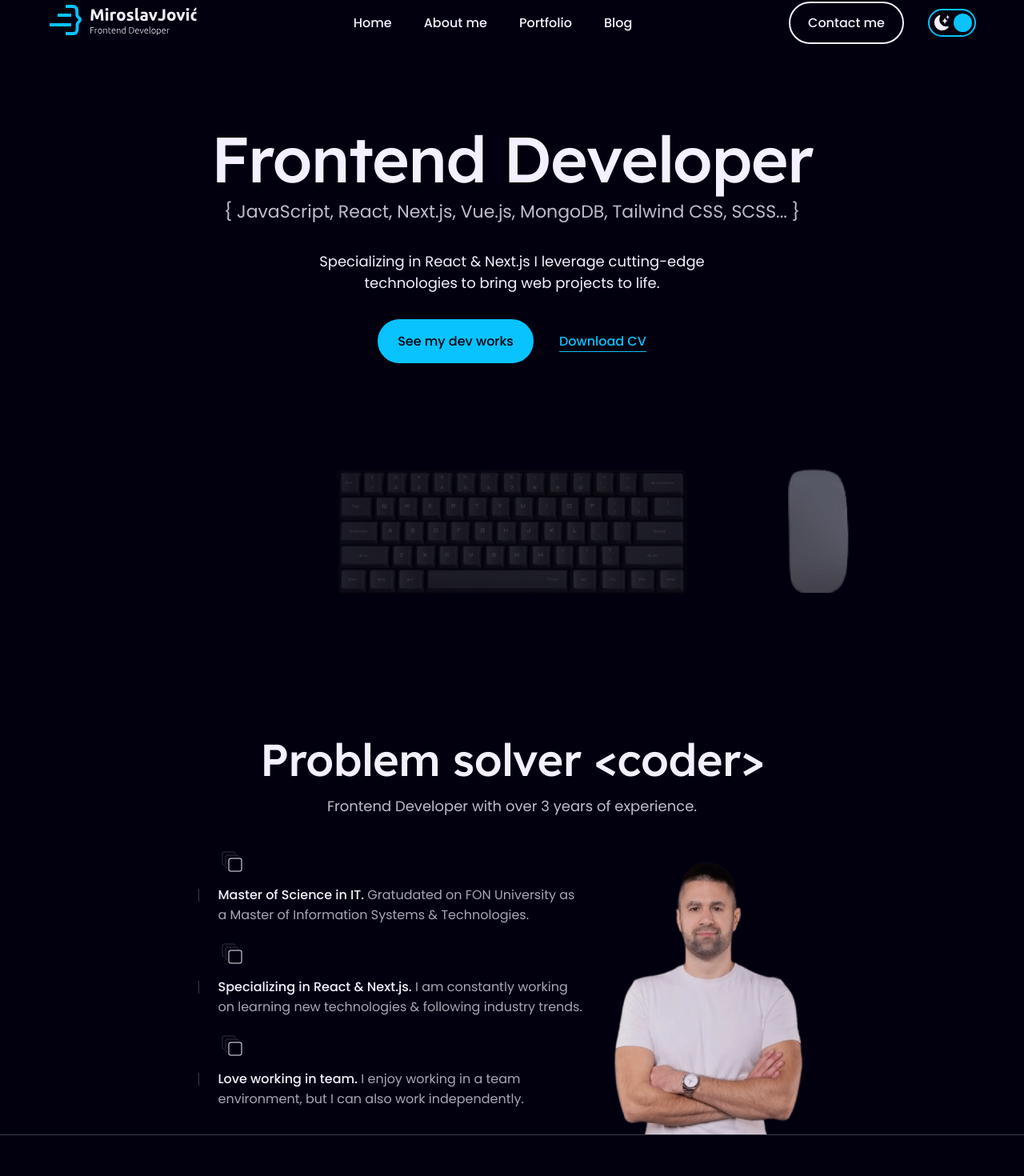
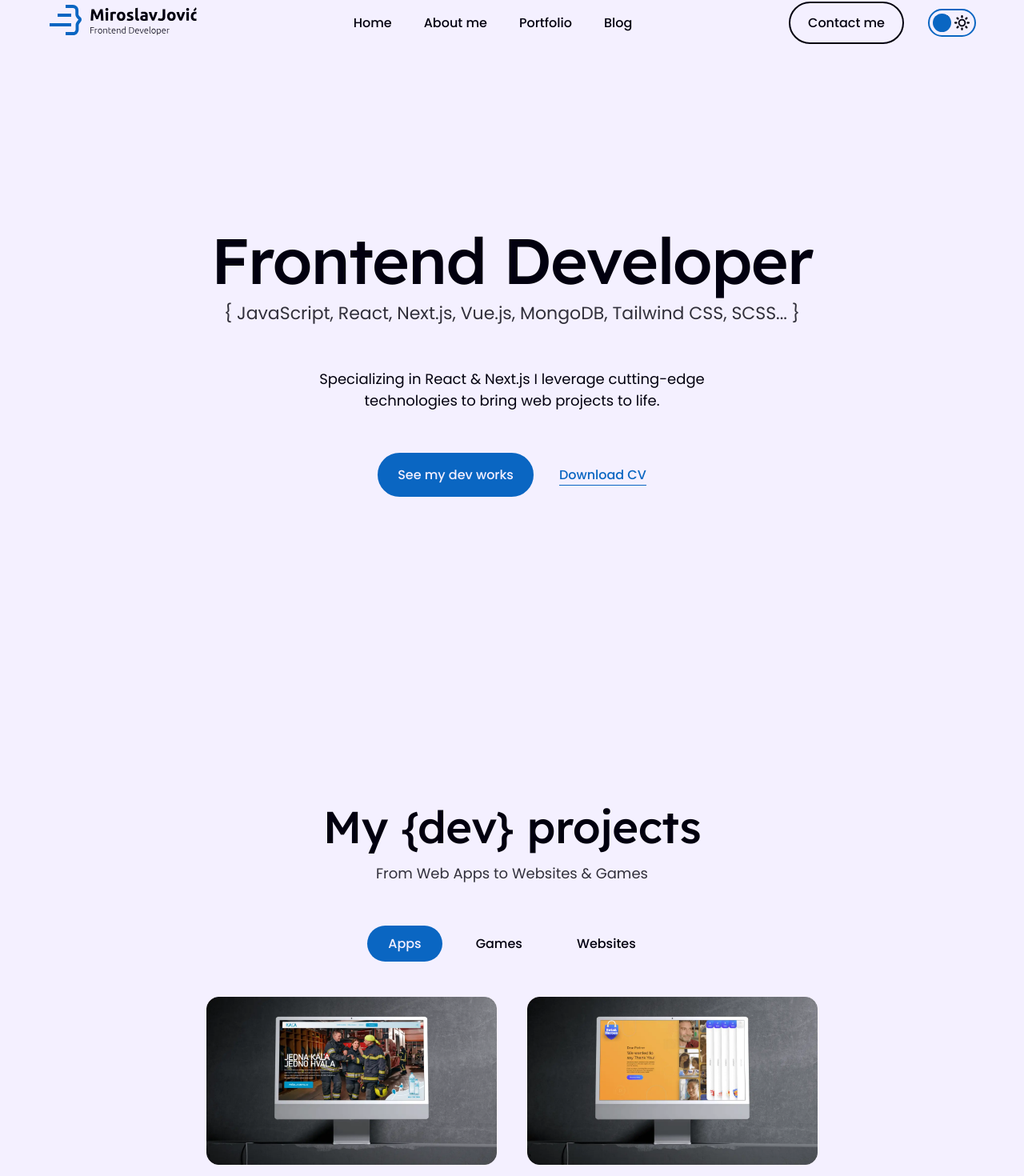
Before and after one commit to MirosBL45/jovic-dev, a Next.js app: page / in a window 1280 px wide. Shown: the part 22-1492 px from the top of the page at 80% size. Built offline with nearby package versions, Linux system fonts and the light colour scheme; no server answers.

Commit message:
landing page changes

```diff
--- a/src/app/page.js
+++ b/src/app/page.js
@@ -12,9 +12,9 @@ export default function Home() {
   return (
     <>
       <Landing />
+      <Portfolio />
       <About />
       <Technologies />
-      <Portfolio />
       <Contact />
     </>
   );
--- a/src/components/PageComponents/MiniHeadline/miniHeadline.module.css
+++ b/src/components/PageComponents/MiniHeadline/miniHeadline.module.css
@@ -1,5 +1,5 @@
 .container {
-  padding-top: 170px;
+  padding-top: 250px;
   display: flex;
   flex-direction: column;
   align-items: center;
@@ -23,7 +23,7 @@
   font-weight: 400;
   color: var(--white-color-second);
   opacity: 80%;
-  font-family: "Poppins", sans-serif;
+  font-family: 'Poppins', sans-serif;
 }
 
 /* MEDIA QUERIES (small screens) */
--- a/src/components/PageComponents/MiniHeadline/miniHeadline.module.scss
+++ b/src/components/PageComponents/MiniHeadline/miniHeadline.module.scss
@@ -1,5 +1,5 @@
 .container {
-    padding-top: 170px;
+    padding-top: 250px;
     display: flex;
     flex-direction: column;
     align-items: center;
--- a/src/components/PageComponents/homePage/landing/Landing.jsx
+++ b/src/components/PageComponents/homePage/landing/Landing.jsx
@@ -1,6 +1,6 @@
 //components
 import LinkButton from '@/components/CustomInputs/Buttons/LinkButton';
-import Keyboard from './Keyboard';
+// import Keyboard from './Keyboard';
 
 // style
 import styles from './landing.module.css';
@@ -50,7 +50,7 @@ function Landing() {
             buttonStyle={'flat'}
           />
         </section>
-        <Keyboard />
+        {/* <Keyboard /> */}
       </main>
     </>
   );
--- a/src/components/PageComponents/homePage/landing/landing.module.css
+++ b/src/components/PageComponents/homePage/landing/landing.module.css
@@ -4,7 +4,8 @@
   align-items: center;
   justify-content: center;
   text-align: center;
-  gap: 32px;
+  gap: 52px;
+  height: calc(100vh - 200px);
 }
 
 .mainHeadline {
--- a/src/components/PageComponents/homePage/landing/landing.module.scss
+++ b/src/components/PageComponents/homePage/landing/landing.module.scss
@@ -4,7 +4,8 @@
     align-items: center;
     justify-content: center;
     text-align: center;
-    gap: 32px;
+    gap: 52px;
+    height: calc(100vh - 200px);
 }
 
 .mainHeadline {
--- a/src/context/ThemeContext.js
+++ b/src/context/ThemeContext.js
@@ -6,7 +6,7 @@ import { createContext, useState } from "react"
 export const ThemeContext = createContext();
 
 export const ThemeProvider = ({ children }) => {
-    const [mode, setMode] = useState('dark');
+    const [mode, setMode] = useState('light');
 
     function toggle() {
         setMode(prev => prev === 'dark' ? 'light' : 'dark');
```
